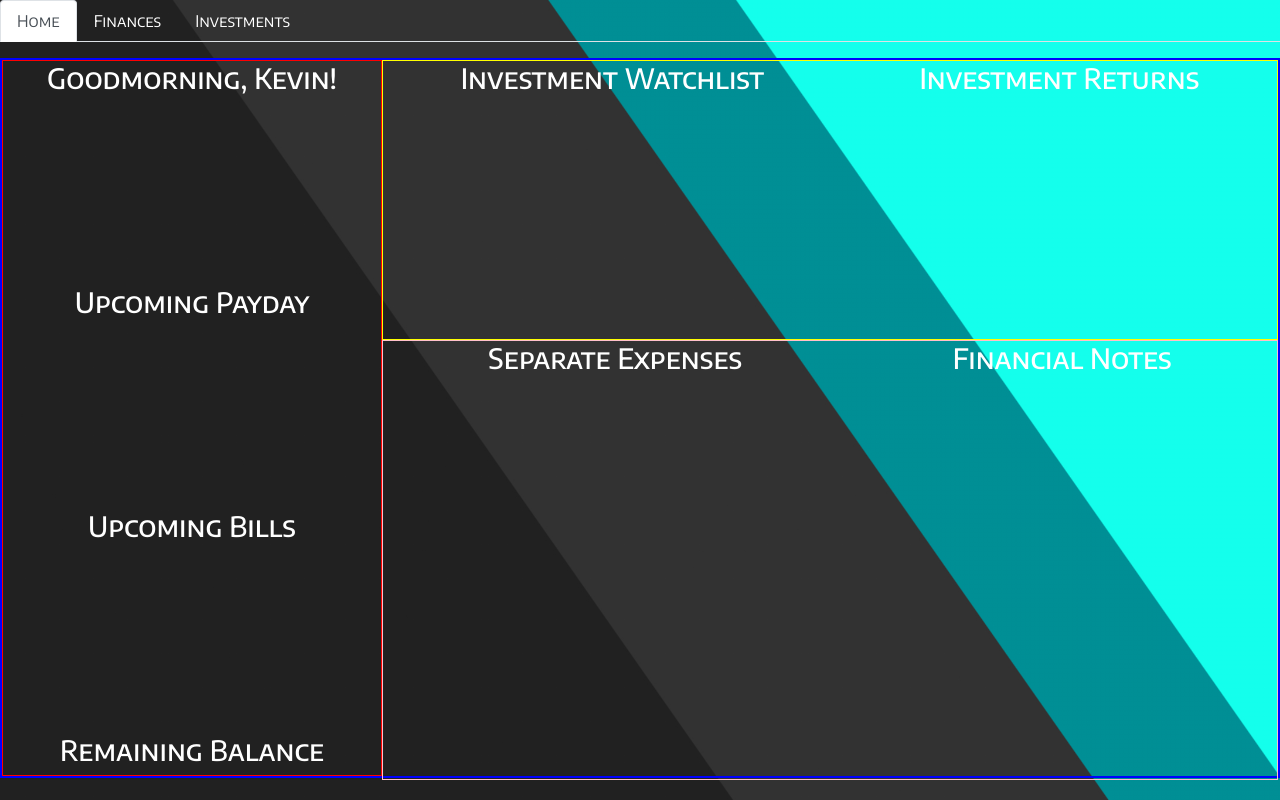
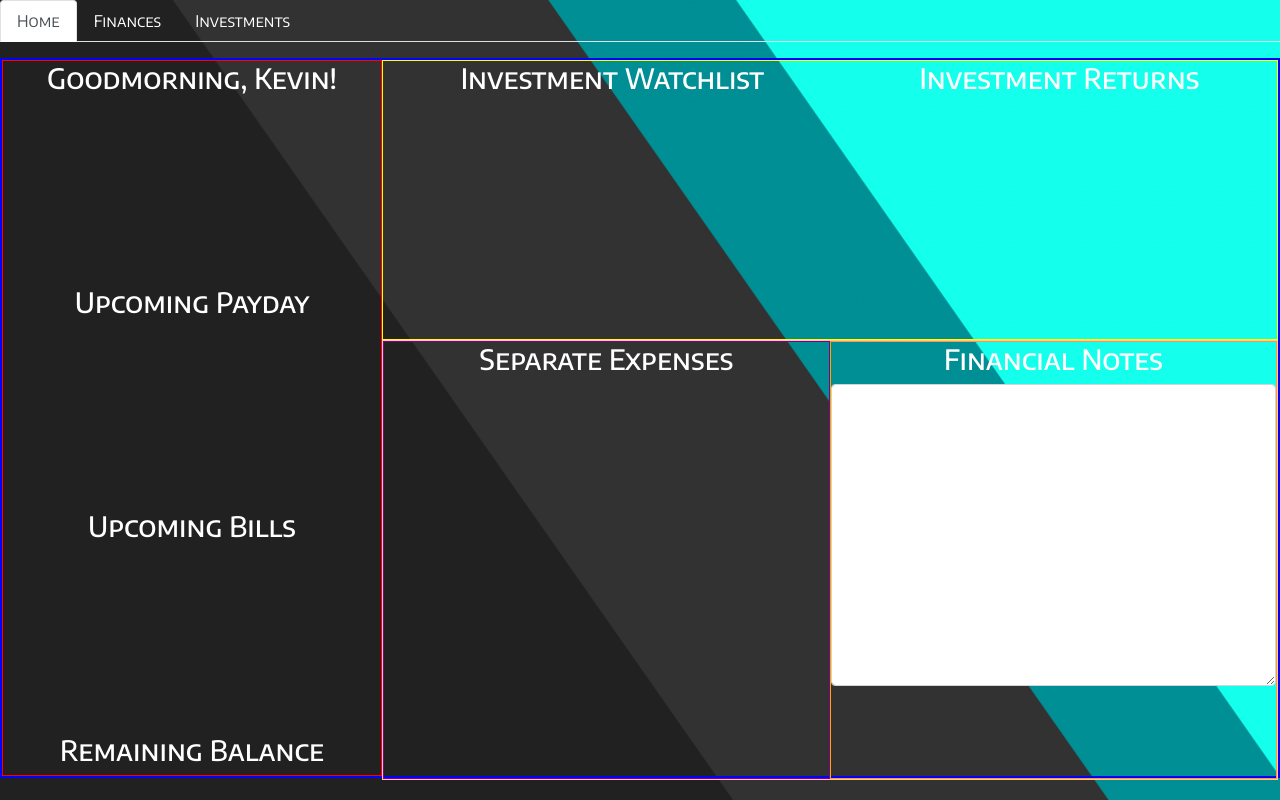
Before and after one commit to kebinghill/react-electron-finance, a React (Create React App) app: page / in a window 1280 px wide. Built offline with nearby package versions, Linux system fonts and the light colour scheme.

Commit message:
added Form textbox to Financial Notes Home View

```diff
--- /dev/null
+++ b/src/FinancialNotes.css
@@ -0,0 +1,12 @@
+#financial-notes {
+  display: flex;
+  flex-direction: column;
+  align-items: center;
+  border: 1px solid orange;
+  width: 50%;
+}
+
+Form {
+  width: 100%;
+  max-height: 50%;
+}
--- a/src/FinancialNotes.jsx
+++ b/src/FinancialNotes.jsx
@@ -1,9 +1,18 @@
 import React from 'react';
+
+import './FinancialNotes.css';
+import Form from 'react-bootstrap/form';
 
 export default function FinancialNotes() {
   return (
     <div id="financial-notes">
       <h3>Financial Notes</h3>
+      <Form>
+        <Form.Group className="mb-3" controlId="exampleForm.ControlTextarea1">
+          <Form.Control as="textarea" rows={12} />
+        </Form.Group>
+      </Form>
+      <h3>To-Do List</h3>
     </div>
   );
 }
--- /dev/null
+++ b/src/SeparateExpenses.css
@@ -0,0 +1,6 @@
+#separate-expenses {
+  display: flex;
+  justify-content: center;
+  border: 1px solid purple;
+  width: 50%;
+}
--- a/src/SeparateExpenses.jsx
+++ b/src/SeparateExpenses.jsx
@@ -1,4 +1,6 @@
 import React from 'react';
+
+import './SeparateExpenses.css';
 
 export default function SeparateExpenses() {
   return (
```
